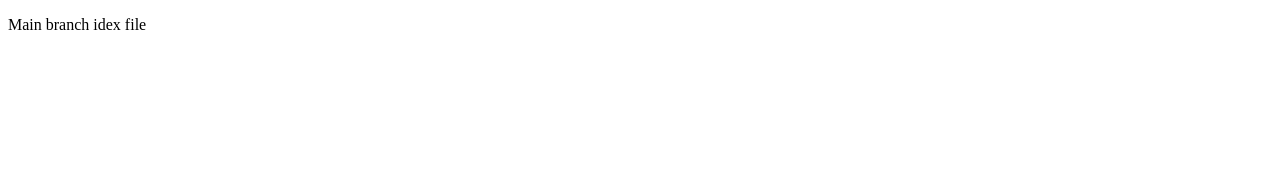
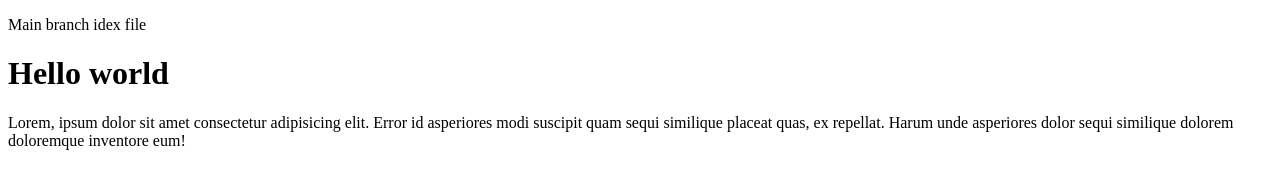
Before and after one commit to Mhassankhan6/class6.2, a plain HTML site: page index.html in a window 1280 px wide. Drawn offline with Linux system fonts and the light colour scheme.

Commit message:
i add index file

```diff
--- a/index.html
+++ b/index.html
@@ -1,11 +1,17 @@
 <!DOCTYPE html>
 <html lang="en">
+
 <head>
     <meta charset="UTF-8">
     <meta name="viewport" content="width=device-width, initial-scale=1.0">
     <title>Document</title>
 </head>
+
 <body>
     <p>Main branch idex file</p>
+    <h1>Hello world</h1>
+    <p>Lorem, ipsum dolor sit amet consectetur adipisicing elit. Error id asperiores modi suscipit quam sequi similique
+        placeat quas, ex repellat. Harum unde asperiores dolor sequi similique dolorem doloremque inventore eum!</p>
 </body>
+
 </html>
```
